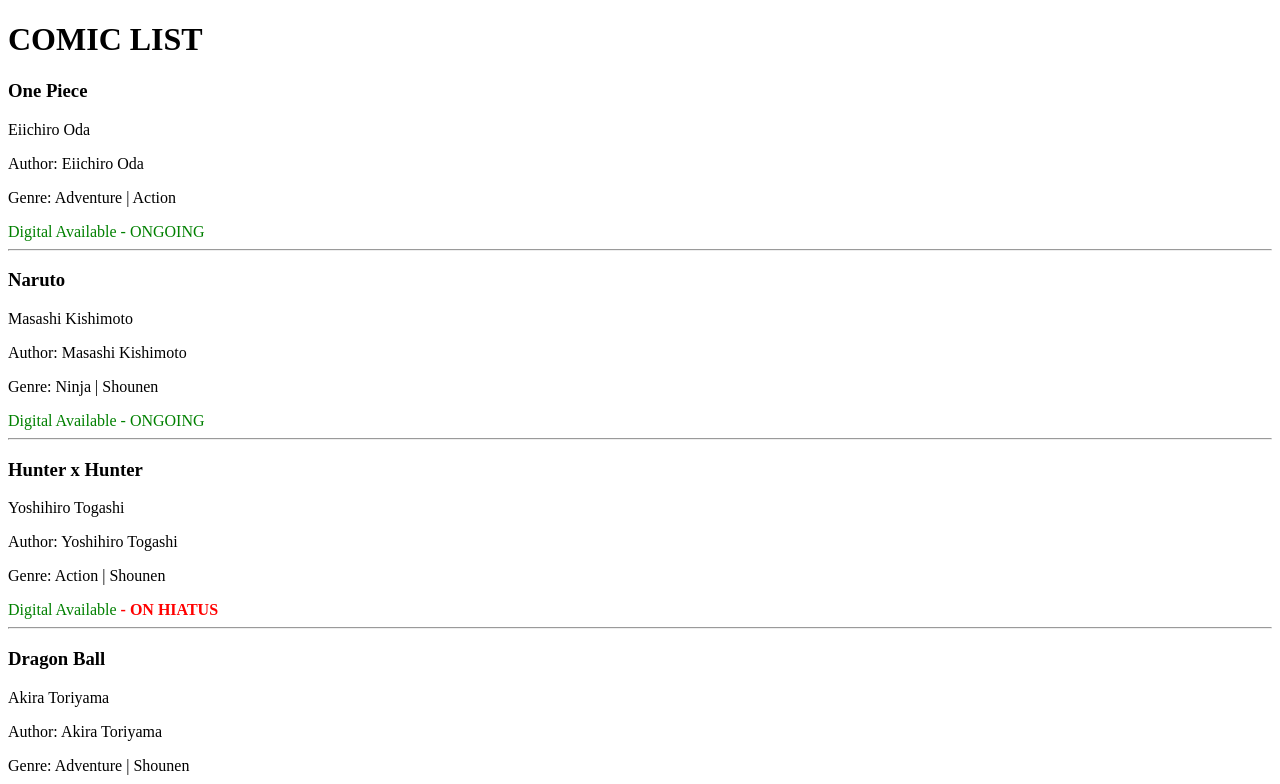
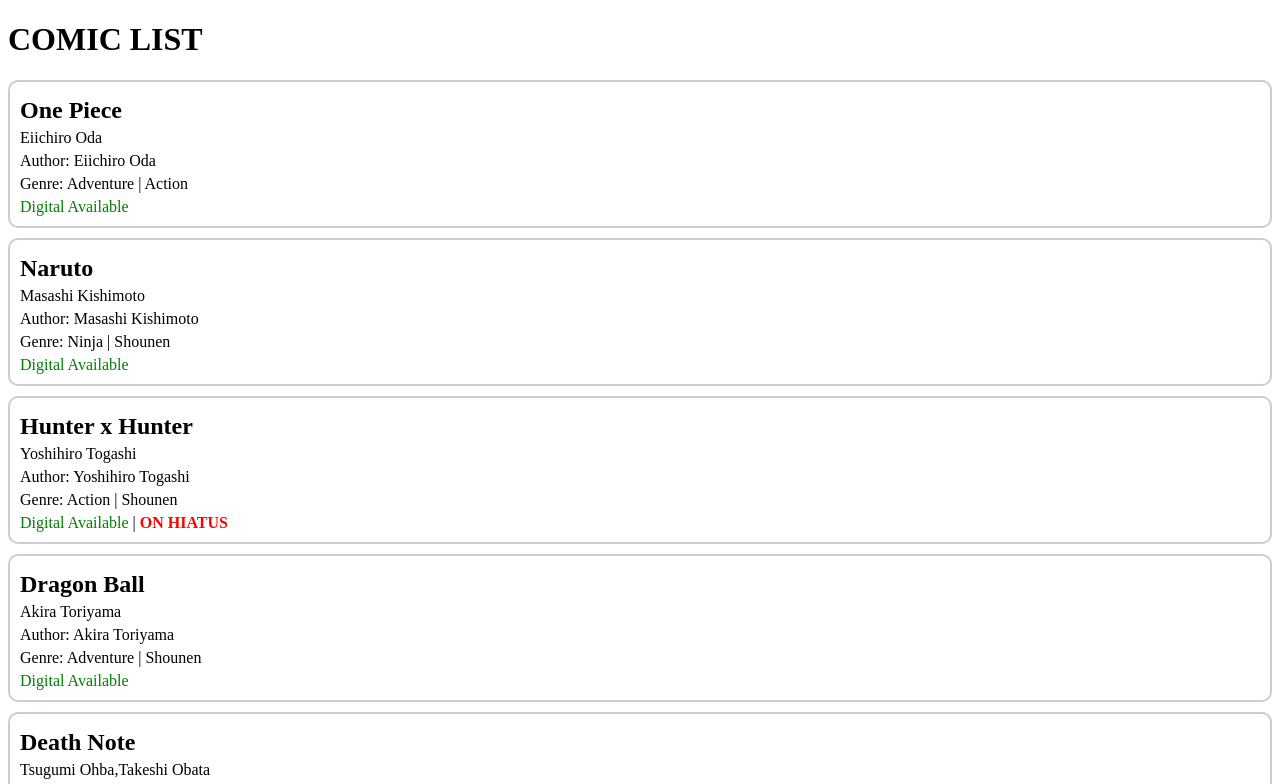
Before and after one commit to tph2026/T-P-Learning-AngularF26, an Angular app: page / in a window 1280 px wide. Shown: the top 784 px of the page. Built offline with nearby package versions, Linux system fonts and the light colour scheme.

Commit message:
(1) Style List Item with 2px Border (2) use switch, default, if, else for list item in .html file.

```diff
--- a/src/app/comic-list-item/comic-list-item.css
+++ b/src/app/comic-list-item/comic-list-item.css
@@ -1,3 +1,18 @@
+/* container */
+.comic-card {
+  border: solid 2px #4444;
+  --rd: 10px;
+  margin-top: var(--rd);
+  margin-bottom: var(--rd);
+  padding: var(--rd);
+  border-radius: var(--rd);
+}
+.comic-card * {
+  margin-top:    5px;
+  margin-bottom: 5px;
+}
+
+/* property specific styling */
 .availability.print {
   color: red;
   font-weight: 800;
--- a/src/app/comic-list-item/comic-list-item.html
+++ b/src/app/comic-list-item/comic-list-item.html
@@ -1,5 +1,5 @@
 <div class="comic-card" (click)="toggle()">
-  <h3>{{ comic().title }}</h3>
+  <h2>{{ comic().title }}</h2>
   <p>{{ comic().author }}</p>
   @if (this.opened) {
     <p>Author: {{ comic().author.join(' | ') }}</p>
@@ -10,7 +10,6 @@
     @case (false) { <span class="availability print">Print Only</span> }
     @default { <span class="availability">unknown</span> }
   }
-  @if (comic().isOnHiatus) { <span class="hiatus true"> - ON HIATUS</span> }
-  @else { <span class="hiatus"> - ONGOING</span> }
-  <hr>
+  @if (comic().isOnHiatus) { <span> | </span><span class="hiatus true">ON HIATUS</span> }
+  @else { <span class="hiatus"></span> }
 </div>
```
